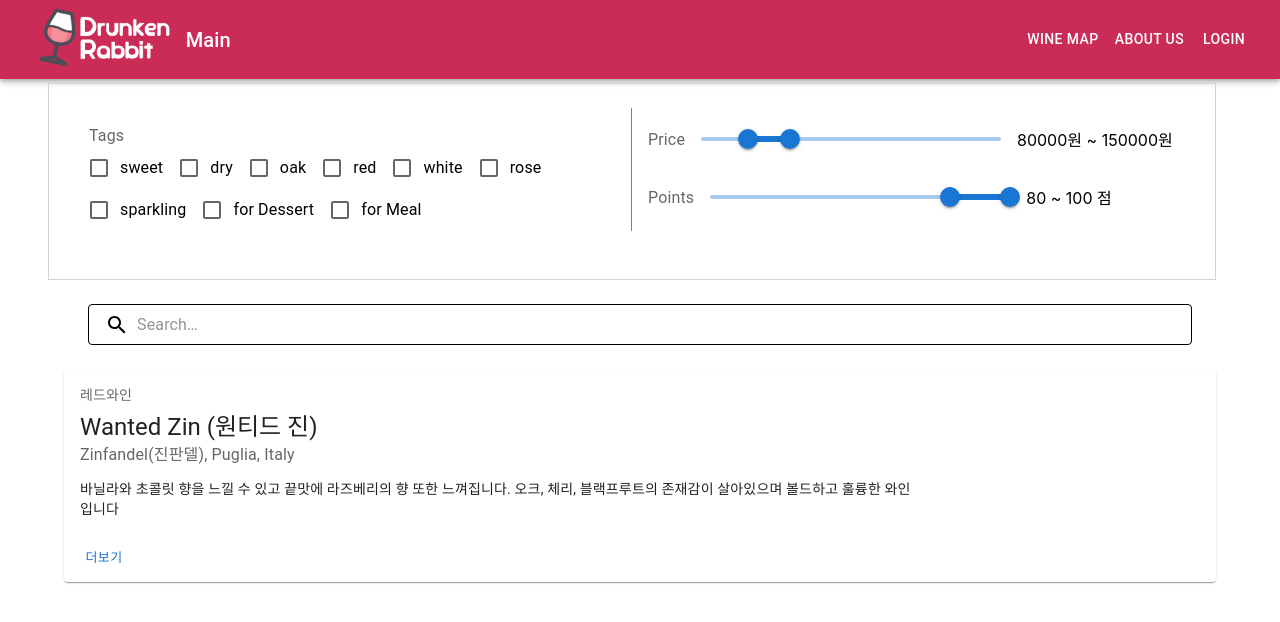
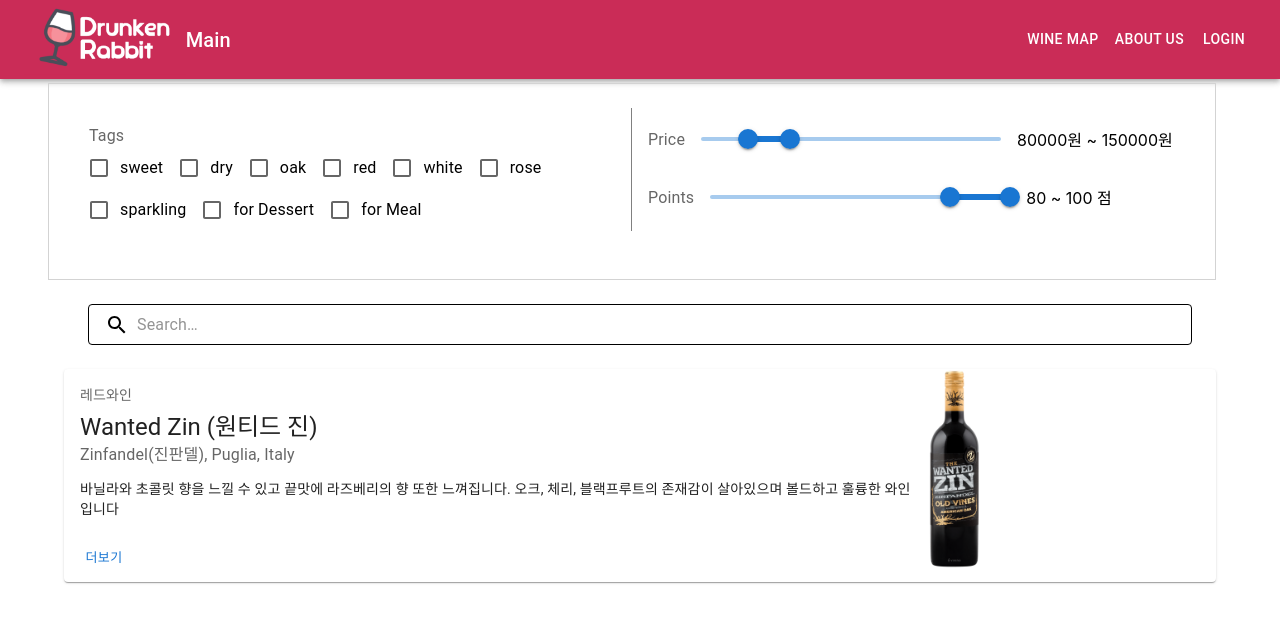
Before and after one commit to hosahn/Elice-Projects-Two, a React (Create React App) app in the folder front/: page /main in a window 1280 px wide. Shown: the top 622 px of the page. Built offline with nearby package versions, Linux system fonts and the light colour scheme.

Commit message:
Update WineCard Component : add image

```diff
--- a/front/src/components/WineCard.js
+++ b/front/src/components/WineCard.js
@@ -1,11 +1,10 @@
 import React from "react"
-import {useState} from "react"
-import {Box, Button, Card, CardActions, CardContent, Grid, Typography} from "@mui/material"
+import {Button, Card, CardActions, CardContent, Grid, Typography} from "@mui/material"
 
 export default function WineCard(wineInfo){
     wineInfo = {
         title : "Wanted Zin (원티드 진)",
-        url : "./testUrl.png",
+        url : "/wanted_zin.png",
         grape : "Zinfandel(진판델)",
         location : "Puglia, Italy",
         type: "레드와인",
@@ -34,7 +33,12 @@
                   </CardActions>
               </Grid>
               <Grid item xs={3}>
-                </Grid>
+                  <img
+                    style={{height: "200px"}}
+                    src={process.env.PUBLIC_URL + wineInfo.url}
+                    alt={wineInfo.title}
+                  />
+              </Grid>
           </Grid>
         </React.Fragment>
       );
```
